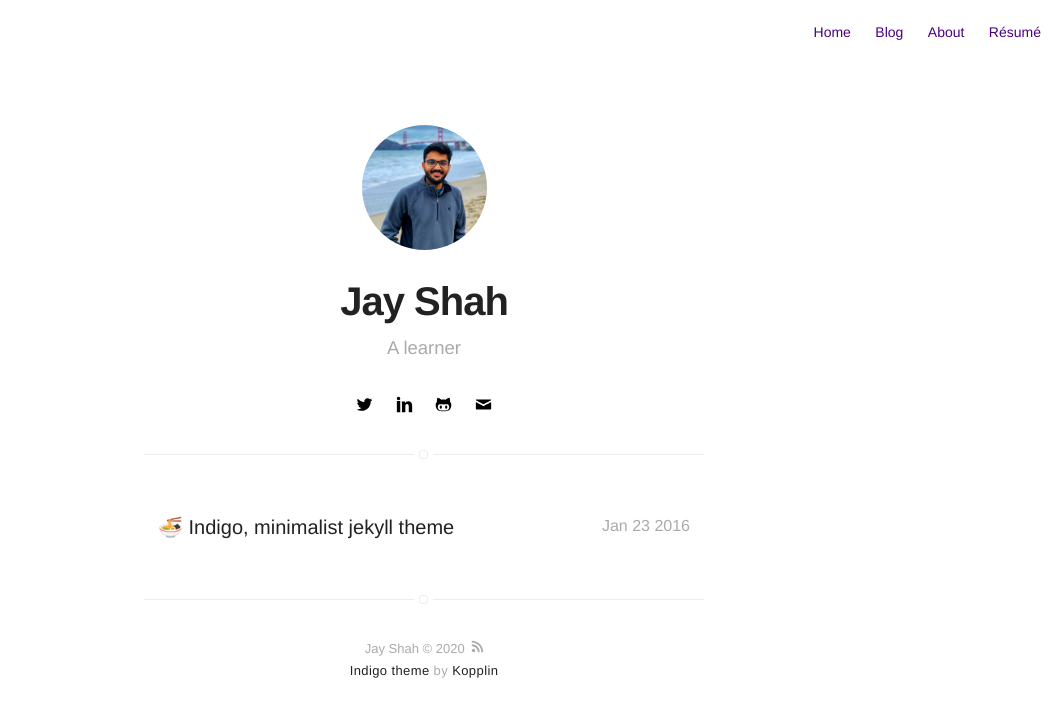
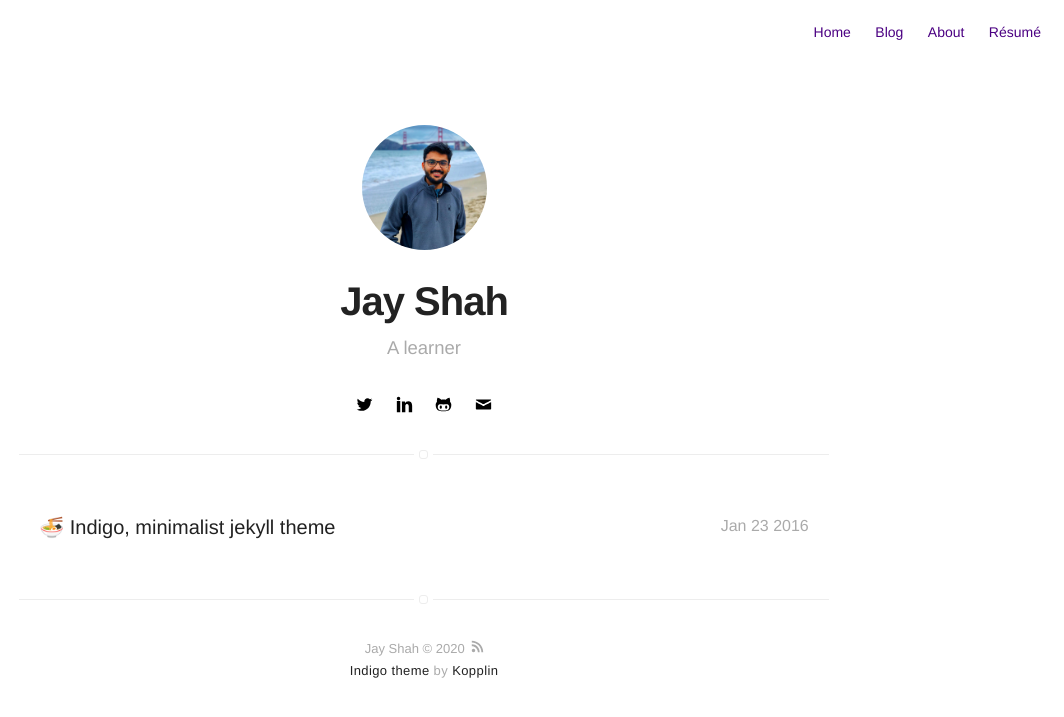
Before and after one commit to jayshah5696/jayshah5696.github.io, a Jekyll site: the page built from projects.html, in a window 1280 px wide. Shown: the top 717 px of the page, without its empty margins (216-1280 px from the left). Built offline with Jekyll 4.4.1, drawn with Linux system fonts in a browser that asks for light colours; emoji names are drawn with the system emoji font.

Commit message:
extending width to large

```diff
--- a/_config.yml
+++ b/_config.yml
@@ -53,7 +53,7 @@ authors:
 # do you want a larger site? change the option below
 # options: [normal, large] | default: normal
 # normal = 560px / large = 810px
-width: normal
+width: large
 
 # if you do/don't need pagination, toggle 'enabled' between true/false below
 pagination:
```
